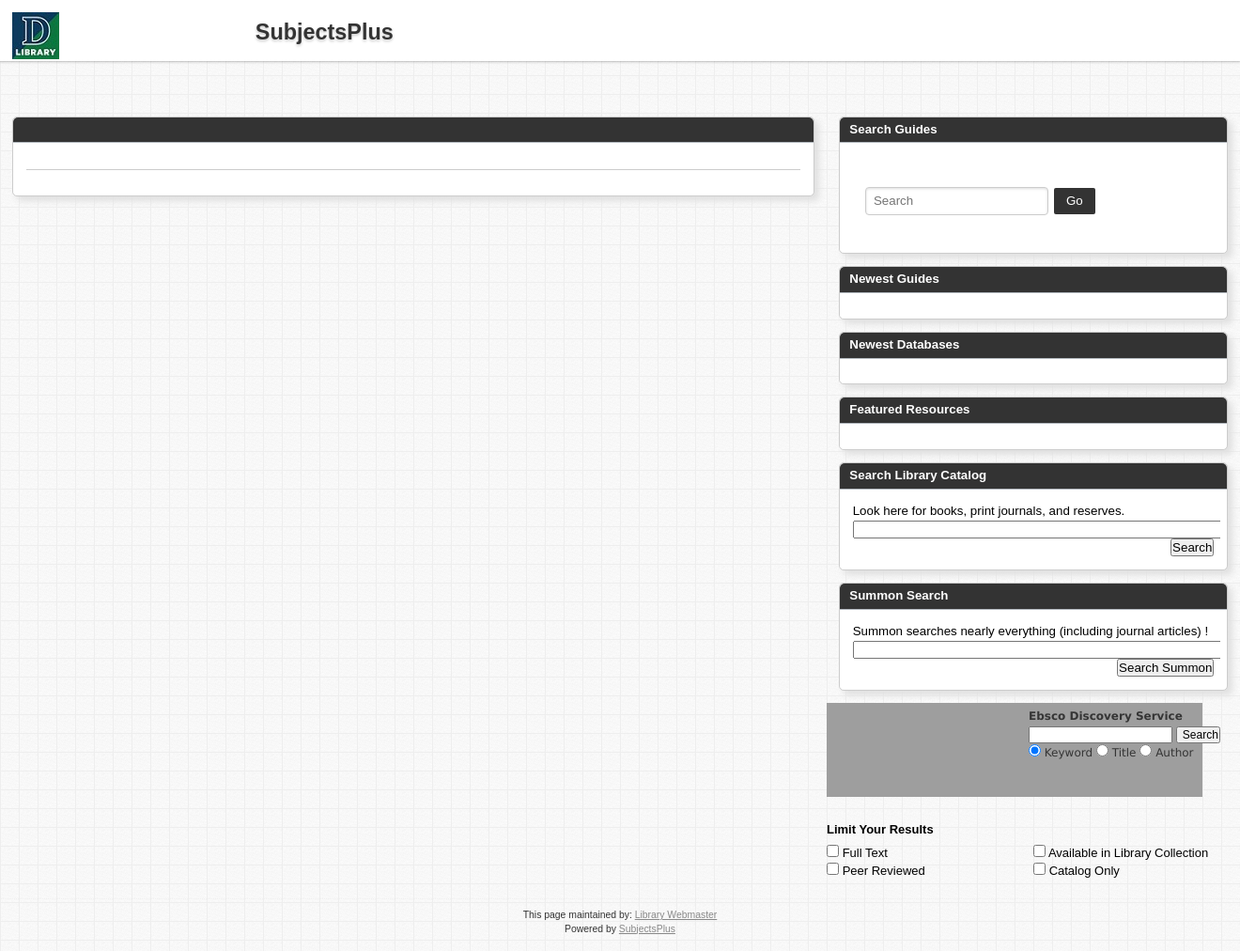
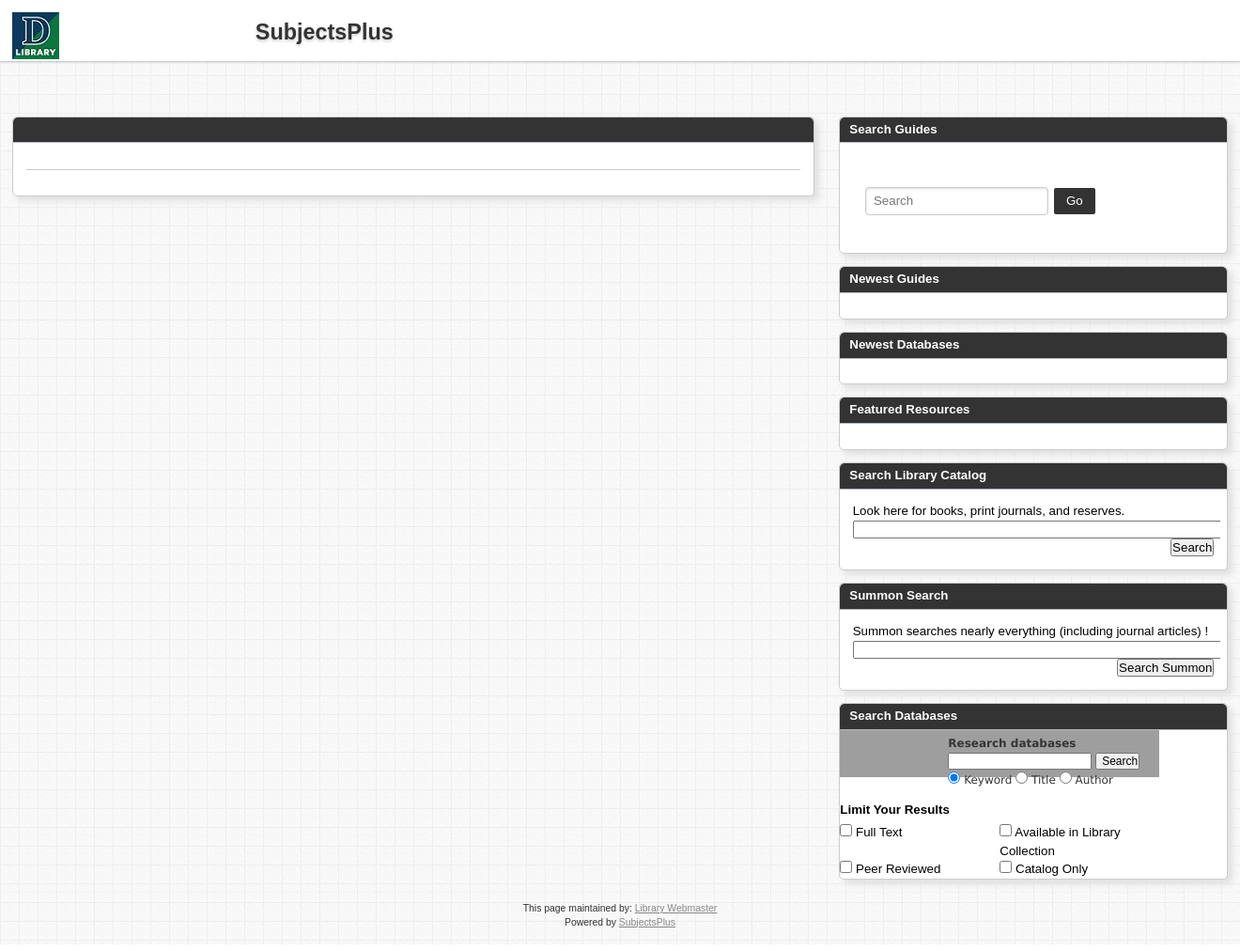
Before and after one commit to craigdmileham/SubjectsMinusMinus, a PHP site: page /richter/subjects/ in a window 1320 px wide. Shown: the whole page at 94% size. Run offline with PHP 8.4, Linux system fonts and the light colour scheme; data that the repository does not hold is empty; some libraries are stand-ins or nearby versions; grey boxes are pictures that could not be loaded.

Commit message:
EDS pluslet working!
Put the EDS searchbox in the pluslet format and fixed the ezproxy
functionality so now the search box works

```diff
--- a/subjects/index.php
+++ b/subjects/index.php
@@ -247,9 +247,9 @@ if (isset ($v2styles) && $v2styles == 1) {
 
 	  <!-- end pluslet -->
 <!-- EBSCOhost Custom Search Box Begins -->
-<script src="http://support.ebscohost.com/eit/scripts/ebscohostsearch.js" type="text/javascript"></script>
+<script src="http://support.ebsco.com/eit/scripts/ebscohostsearch.js" type="text/javascript"></script>
 <style type="text/css">
-		.choose-db-list{ list-style-type:none;padding:0;margin:10px 0 0 0;font-family:Verdana,Arial,Helvetica,sans-serif;font-size:9pt;width:440px; }
+		.choose-db-list{ list-style-type:none;padding:0;margin:10px 0 0 0;font-family:Verdana,Arial,Helvetica,sans-serif;font-size:9pt;width:340px; }
 		.choose-db-check{ width:20px;float:left;padding-left:5px;padding-top:5px; }
 		.choose-db-detail{ margin-left:30px;border-left:solid 1px #E7E7E7;padding:5px 11px 7px 11px;line-height:1.4em; }
 		.summary { background-color:#1D5DA7;color:#FFFFFF;border:solid 1px #1D5DA7; }
@@ -276,16 +276,20 @@ if (isset ($v2styles) && $v2styles == 1) {
 			font-weight: bold;
 		}
 	</style>
-	<form id="ebscohostCustomSearchBox" action="" onsubmit="return ebscoHostSearchGo(this);" method="post" style="width:440px; overflow:auto;">
+	<div class="pluslet">
+        <div class="titlebar">
+          <div class="titlebar_text"><?php print _("Search Databases"); ?></div>
+        </div>
+	<form id="ebscohostCustomSearchBox" action="" onsubmit="return ebscoHostSearchGo(this);" method="post" style="width:340px; overflow:auto;">
 		<input id="ebscohostwindow" name="ebscohostwindow" type="hidden" value="1" />
-		<input id="ebscohosturl" name="ebscohosturl" type="hidden" value="http://ezproxy.drew.edu/login?url=http://search.ebscohost.com/login.aspx?authtype=uid&user=s8998431&password=password&group=main&profile=edshttp://search.ebscohost.com/login.aspx?direct=true&site=eds-live&scope=site&type=0&mode=bool&lang=en&authtype=cookie,ip" />
+		<input id="ebscohosturl" name="ebscohosturl" type="hidden" value="http://ezproxy.drew.edu/login?url=http://search.ebscohost.com/login.aspx?direct=true&site=eds-live&scope=site&type=0&custid=s8998431&groupid=main&profid=eds&mode=bool&lang=en&authtype=ip,uid" />
 		<input id="ebscohostsearchsrc" name="ebscohostsearchsrc" type="hidden" value="db" />
 		<input id="ebscohostsearchmode" name="ebscohostsearchmode" type="hidden" value="+" />
 		<input id="ebscohostkeywords" name="ebscohostkeywords" type="hidden" value="" />
 
-		<div style="background-image:url('http://support.ebscohost.com/images/logos/eds200.gif'); background-repeat:no-repeat; height:100px; width:440px; font-family:Verdana,Arial,Helvetica,sans-serif;font-size:9pt; color:#353535;">
-			<div style="padding-top:5px;padding-left:215px;">
-				<span class="ebscohost-title " style="font-weight:bold;">Ebsco Discovery Service</span>
+		<div style="background-image:url('http://support.ebscohost.com/images/logos/eds100.gif'); background-repeat:no-repeat; height:50px; width:340px; font-family:Verdana,Arial,Helvetica,sans-serif;font-size:9pt; color:#353535;">
+			<div style="padding-top:5px;padding-left:115px;">
+				<span class="ebscohost-title " style="font-weight:bold;">Research databases</span>
 
 				<div>
 					<input id="ebscohostsearchtext" class="" name="ebscohostsearchtext" type="text" size="23"  style="font-size:9pt;padding-left:5px;margin-left:0px;" />
@@ -597,7 +601,8 @@ if (isset ($v2styles) && $v2styles == 1) {
 				<label for="">Zoology</label>
 			</div>
 		</div>
-
+		  </div>
+      </div>
 
 
 	</form>
```
